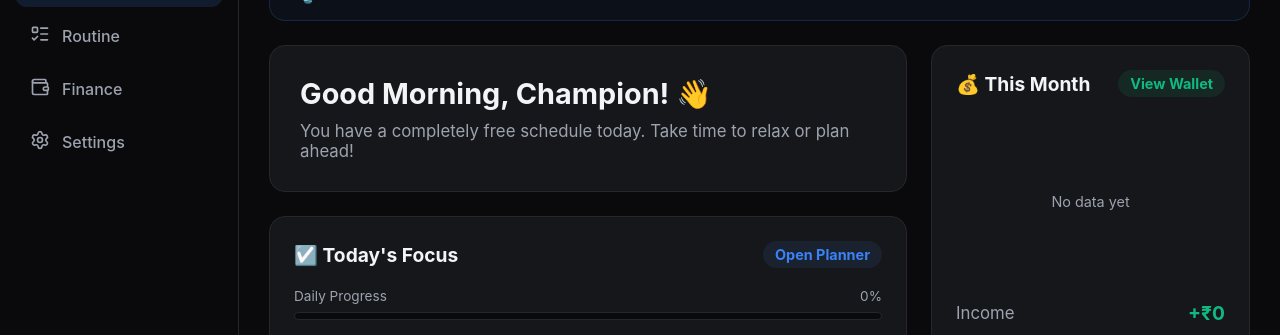
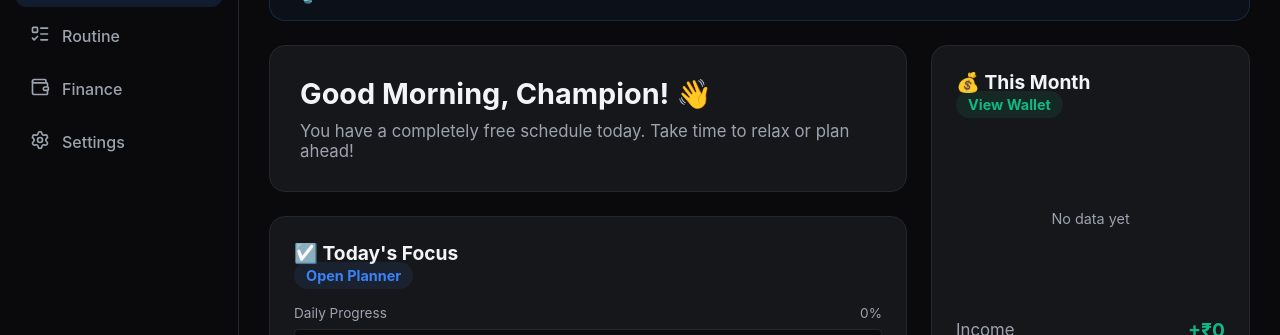
Before and after one commit to Kati-John-Kenly/Progress-Tracker, a React app in the folder frontend/: page / in a window 1280 px wide. Shown: the part 153-488 px from the top of the page. Built offline with nearby package versions, Linux system fonts and the light colour scheme; no server answers; the HTML template or start-up script is replaced by a standard one.

Commit message:
Center headings across dashboard cards

```diff
--- a/frontend/src/pages/HomeView.jsx
+++ b/frontend/src/pages/HomeView.jsx
@@ -94,7 +94,7 @@ export default function HomeView() {
         <div className="view-section active">
             <div className="card" style={{ display: 'flex', alignItems: 'center', gap: '15px', padding: '15px 20px', background: 'rgba(59, 130, 246, 0.05)', border: '1px solid rgba(59, 130, 246, 0.2)', marginBottom: '24px', borderRadius: '16px' }}>
                 <span style={{ fontSize: '1.8rem' }}>💡</span>
-                <p style={{ margin: 0, color: 'var(--text-main)', fontSize: '0.95rem', fontStyle: 'italic', lineHeight: '1.5' }}>"{dailyQuote}"</p>
+                <p style={{ margin: 0, color: 'var(--text-main)', fontSize: '0.95rem', fontStyle: 'italic', lineHeight: '1.5' }}>&quot;{dailyQuote}&quot;</p>
             </div>
 
             <div className="home-grid">
@@ -112,7 +112,7 @@ export default function HomeView() {
                     </div>
 
                     <div className="card">
-                        <div style={{ display: 'flex', justifyContent: 'space-between', alignItems: 'center', marginBottom: '20px' }}>
+                        <div className="home-card-heading" style={{ marginBottom: '20px' }}>
                             <h3 style={{ margin: 0, fontSize: '1.2rem' }}>☑️ Today's Focus</h3>
                             <NavLink to="/routine" style={{ color: 'var(--primary)', textDecoration: 'none', fontSize: '0.9rem', fontWeight: 'bold', background: 'rgba(59, 130, 246, 0.1)', padding: '5px 12px', borderRadius: '20px' }}>Open Planner</NavLink>
                         </div>
@@ -150,7 +150,7 @@ export default function HomeView() {
 
                     {/* UPDATED: Monthly Finance Snapshot WITH GRAPH */}
                     <div className="card">
-                        <div style={{ display: 'flex', justifyContent: 'space-between', alignItems: 'center', marginBottom: '24px' }}>
+                        <div className="home-card-heading" style={{ marginBottom: '24px' }}>
                             <h3 style={{ margin: 0, fontSize: '1.2rem' }}>💰 This Month</h3>
                             <NavLink to="/finance" style={{ color: 'var(--success)', textDecoration: 'none', fontSize: '0.9rem', fontWeight: 'bold', background: 'rgba(16, 185, 129, 0.1)', padding: '5px 12px', borderRadius: '20px' }}>View Wallet</NavLink>
                         </div>
--- a/frontend/src/pages/RoutineView.jsx
+++ b/frontend/src/pages/RoutineView.jsx
@@ -233,7 +233,7 @@ export default function RoutineView() {
 
                     {/* Header: Date & Controls (FIXED ALIGNMENT) */}
                     <div className="card" style={{ padding: '20px', marginBottom: '24px', display: 'flex', flexDirection: 'column', gap: '15px' }}>
-                        <div style={{ display: 'flex', justifyContent: 'space-between', alignItems: 'center', flexWrap: 'wrap', gap: '10px' }}>
+                        <div className="routine-schedule-heading" style={{ gap: '10px' }}>
                             <h2 style={{ margin: 0, fontSize: '1.4rem', display: 'flex', alignItems: 'center', gap: '10px' }}>
                                 <span>📅</span> Schedule
                             </h2>
@@ -327,7 +327,7 @@ export default function RoutineView() {
 
                     {/* NEW: Consistency Calendar */}
                     <div className="card" style={{ padding: '20px' }}>
-                        <div style={{ display: 'flex', justifyContent: 'space-between', alignItems: 'center', marginBottom: '15px' }}>
+                        <div className="routine-calendar-heading" style={{ marginBottom: '15px' }}>
                             <button onClick={() => changeMonth(-1)} style={{ background: 'transparent', color: 'var(--text-main)', border: 'none', cursor: 'pointer' }}>&lt; Prev</button>
                             <h3 style={{ margin: 0, color: 'var(--primary)', fontSize: '1.1rem' }}>{monthNames[currentMonth]} {currentYear}</h3>
                             <button onClick={() => changeMonth(1)} style={{ background: 'transparent', color: 'var(--text-main)', border: 'none', cursor: 'pointer' }}>Next &gt;</button>
@@ -346,7 +346,7 @@ export default function RoutineView() {
 
                     {/* Daily Capacity Analytics */}
                     <div className="card" style={{ padding: '24px' }}>
-                        <div style={{ display: 'flex', justifyContent: 'space-between', alignItems: 'center', marginBottom: '24px' }}>
+                        <div className="routine-capacity-heading" style={{ marginBottom: '24px' }}>
                             <h3 style={{ margin: 0, fontSize: '1.2rem' }}>⏱️ Daily Capacity</h3>
                         </div>
 
```
